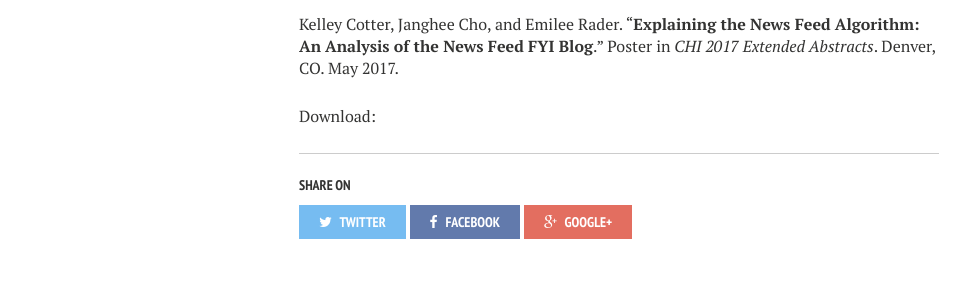
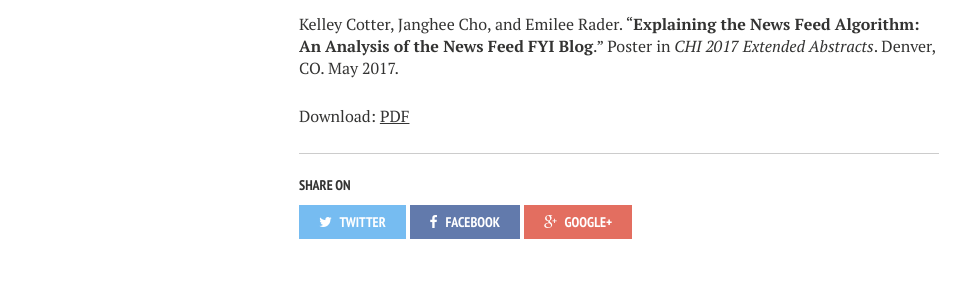
Before and after one commit to bierdoctor/bierdoctor.github.io, a Jekyll site: the page built from _posts/2017-05-01-news-feed-fyi-poster.md, in a window 1280 px wide. Shown: the part 650-950 px from the top of the page, without its empty margins (21-987 px from the left). Built offline with Jekyll 4.4.1, drawn with Linux system fonts in a browser that asks for light colours; nearby versions of some CDN libraries.

Commit message:
still trying

```diff
--- a/_posts/2017-05-01-news-feed-fyi-poster.md
+++ b/_posts/2017-05-01-news-feed-fyi-poster.md
@@ -11,13 +11,13 @@
 month: May
 city: Denver, CO
 appendix: "news_feed_fyi_chi17_lbw_auxiliary_table.pdf"
+file: "news_feed_fyi_chi17_lbw.pdf"
+doi: 10.1145/3027063.3053114
+acmdl:
 abstract: yes
 ---
 
 Facebook uses algorithmic curation---automated selection and ranking of content---to present a personalized News Feed to each user for consumption. However, the News Feed user interface provides little information to help users understand how the ranking algorithm works. We analyzed the company’s "News Feed FYI" blog series to better understand the degree to which Facebook employs "how" and "why" explanations of its News Feed algorithm. These types of explanations have been used in other recommendation and intelligent systems as a means of promoting user un- derstanding and acceptance. Our findings show that the "News Feed FYI" blog posts focus more on explanations that justify why the algorithm works the way it does, and less on explanations that describe how the system works. These findings suggest that the "News Feed FYI" series would be more helpful for increasing users’ confidence in the system, but not improving their trust in the system.
 
 <!--
-file: "news_feed_fyi_chi17_lbw.pdf"
-doi: 10.1145/3027063.3053114
-acmdl:
 -->
```
